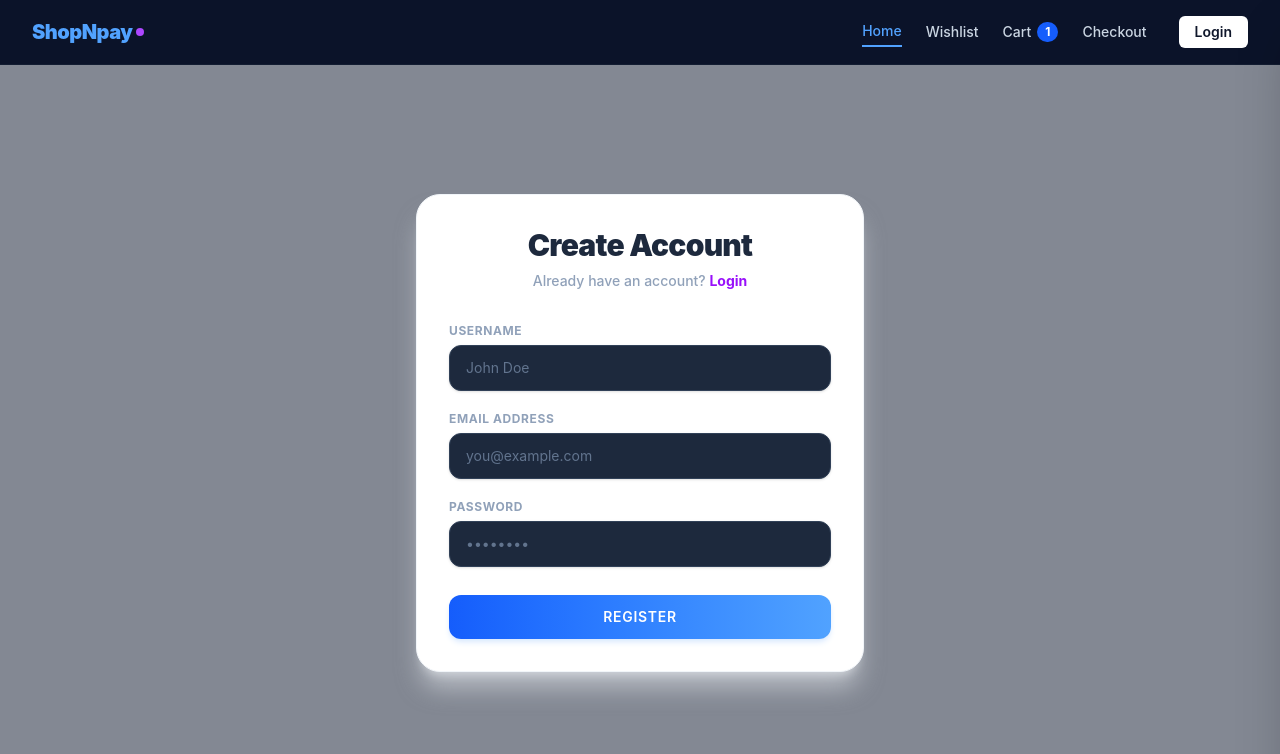
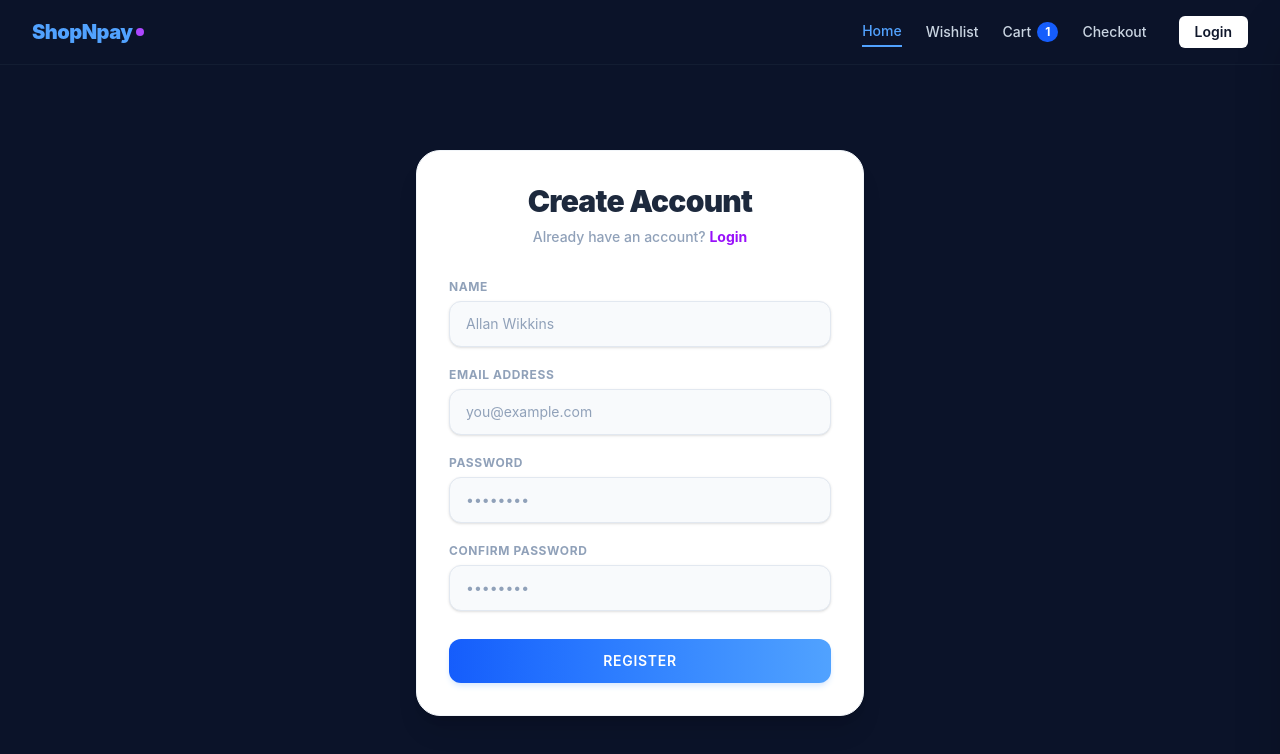
Before and after one commit to ehteysham10/ShopNpay-Frontend-, a React (Vite) app: page /register in a window 1280 px wide. Shown: the top 754 px of the page. Built offline with nearby package versions, Linux system fonts and the light colour scheme.

Commit message:
register form updated

```diff
--- a/src/pages/Register.jsx
+++ b/src/pages/Register.jsx
@@ -1,3 +1,97 @@
+// import { useState } from "react";
+// import { Link } from "react-router-dom";
+// import Navbar from "../components/Navbar";
+// import Input from "../components/ui/Input";
+// import Button from "../components/ui/Button";
+
+// const Register = () => {
+//   const [name, setName] = useState("");
+//   const [email, setEmail] = useState("");
+//   const [password, setPassword] = useState("");
+
+//   const handleRegister = (e) => {
+//     e.preventDefault();
+//     alert(`Registered ${name}`);
+//   };
+
+//   return (
+//     <>
+//       <Navbar />
+
+//       <div className="flex-grow flex items-center justify-center px-6 py-16 bg-slate-50/50">
+//         <div className="bg-white border border-slate-100 rounded-3xl p-8 max-w-md w-full shadow-xl shadow-slate-100/50">
+//           <div className="text-center mb-8">
+//             <h1 className="text-3xl font-black text-slate-800 tracking-tight">
+//               Create Account
+//             </h1>
+//             <p className="text-slate-400 text-sm font-medium mt-2">
+//               Already have an account?{" "}
+//               <Link to="/login" className="text-purple-600 font-bold hover:underline">
+//                 Login
+//               </Link>
+//             </p>
+//           </div>
+
+//           <form onSubmit={handleRegister} className="space-y-5">
+//             <Input
+//               type="text"
+//               label="Name"
+//               placeholder="Allan Wikkins"
+//               value={name}
+//               onChange={(e) => setName(e.target.value)}
+//               required
+//             />
+
+//             <Input
+//               type="email"
+//               label="Email Address"
+//               placeholder="you@example.com"
+//               value={email}
+//               onChange={(e) => setEmail(e.target.value)}
+//               required
+//             />
+
+//             <Input
+//               type="password"
+//               label="Password"
+//               placeholder="••••••••"
+//               value={password}
+//               onChange={(e) => setPassword(e.target.value)}
+//               required
+//             />
+
+//             <div className="flex flex-col text-left [&_input]:bg-slate-50 [&_input]:text-slate-900 [&_input]:border-slate-200 [&_input]:placeholder-slate-400">
+//               <Input
+//                 type="password"
+//                 label="Confirm Password"
+//                 placeholder="••••••••"
+//                 value={confirmPassword}
+//                 onChange={(e) => setConfirmPassword(e.target.value)}
+//                 required
+//               />
+//             </div>
+
+//             <div className="pt-2">
+//               <Button
+//                 type="submit"
+//                 variant="primary"
+//                 className="w-full py-3 text-sm tracking-wider uppercase font-bold"
+//               >
+//                 Register
+//               </Button>
+//             </div>
+//           </form>
+//         </div>
+//       </div>
+//     </>
+//   );
+// };
+
+// export default Register;
+
+
+
+
 import { useState } from "react";
 import { Link } from "react-router-dom";
 import Navbar from "../components/Navbar";
@@ -8,18 +102,26 @@ const Register = () => {
   const [name, setName] = useState("");
   const [email, setEmail] = useState("");
   const [password, setPassword] = useState("");
+  const [confirmPassword, setConfirmPassword] = useState(""); // Added state
 
   const handleRegister = (e) => {
     e.preventDefault();
+
+    // Validation: Check if passwords match
+    if (password !== confirmPassword) {
+      alert("Passwords do not match!");
+      return;
+    }
+
     alert(`Registered ${name}`);
   };
 
   return (
-    <>
+    <div className="min-h-screen flex flex-col bg-[#0b1329]">
       <Navbar />
 
-      <div className="flex-grow flex items-center justify-center px-6 py-16 bg-slate-50/50">
-        <div className="bg-white border border-slate-100 rounded-3xl p-8 max-w-md w-full shadow-xl shadow-slate-100/50">
+      <div className="flex-grow flex items-center justify-center px-6 py-16">
+        <div className="bg-white border border-slate-100 rounded-3xl p-8 max-w-md w-full shadow-xl">
           <div className="text-center mb-8">
             <h1 className="text-3xl font-black text-slate-800 tracking-tight">
               Create Account
@@ -33,15 +135,18 @@ const Register = () => {
           </div>
 
           <form onSubmit={handleRegister} className="space-y-5">
+            <div className="flex flex-col text-left [&_input]:bg-slate-50 [&_input]:text-slate-900 [&_input]:border-slate-200 [&_input]:placeholder-slate-400">
               <Input
                 type="text"
-              label="username"
-              placeholder="John Doe"
+                label="Name"
+                placeholder="Allan Wikkins"
                 value={name}
                 onChange={(e) => setName(e.target.value)}
                 required
               />
+            </div>
 
+            <div className="flex flex-col text-left [&_input]:bg-slate-50 [&_input]:text-slate-900 [&_input]:border-slate-200 [&_input]:placeholder-slate-400">
               <Input
                 type="email"
                 label="Email Address"
@@ -50,7 +155,9 @@ const Register = () => {
                 onChange={(e) => setEmail(e.target.value)}
                 required
               />
+            </div>
 
+            <div className="flex flex-col text-left [&_input]:bg-slate-50 [&_input]:text-slate-900 [&_input]:border-slate-200 [&_input]:placeholder-slate-400">
               <Input
                 type="password"
                 label="Password"
@@ -59,12 +166,25 @@ const Register = () => {
                 onChange={(e) => setPassword(e.target.value)}
                 required
               />
+            </div>
+
+            {/* Added Confirm Password Input Field */}
+            <div className="flex flex-col text-left [&_input]:bg-slate-50 [&_input]:text-slate-900 [&_input]:border-slate-200 [&_input]:placeholder-slate-400">
+              <Input
+                type="password"
+                label="Confirm Password"
+                placeholder="••••••••"
+                value={confirmPassword}
+                onChange={(e) => setConfirmPassword(e.target.value)}
+                required
+              />
+            </div>
 
             <div className="pt-2">
               <Button
                 type="submit"
                 variant="primary"
-                className="w-full py-3 text-sm tracking-wider uppercase font-bold"
+                className="w-full py-3 text-sm tracking-wider uppercase font-bold bg-purple-600 hover:bg-purple-700 text-white shadow-md rounded-xl transition-colors"
               >
                 Register
               </Button>
@@ -72,7 +192,7 @@ const Register = () => {
           </form>
         </div>
       </div>
-    </>
+    </div>
   );
 };
 
```
Lines whose indentation alone changed are shown as unchanged.
